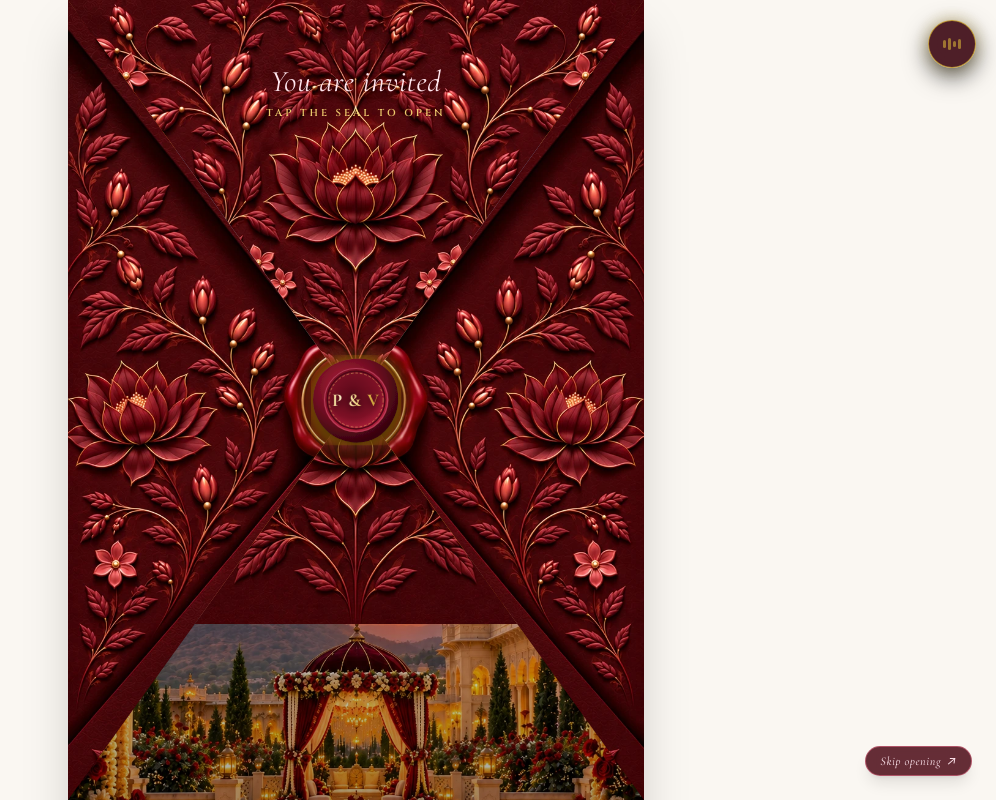
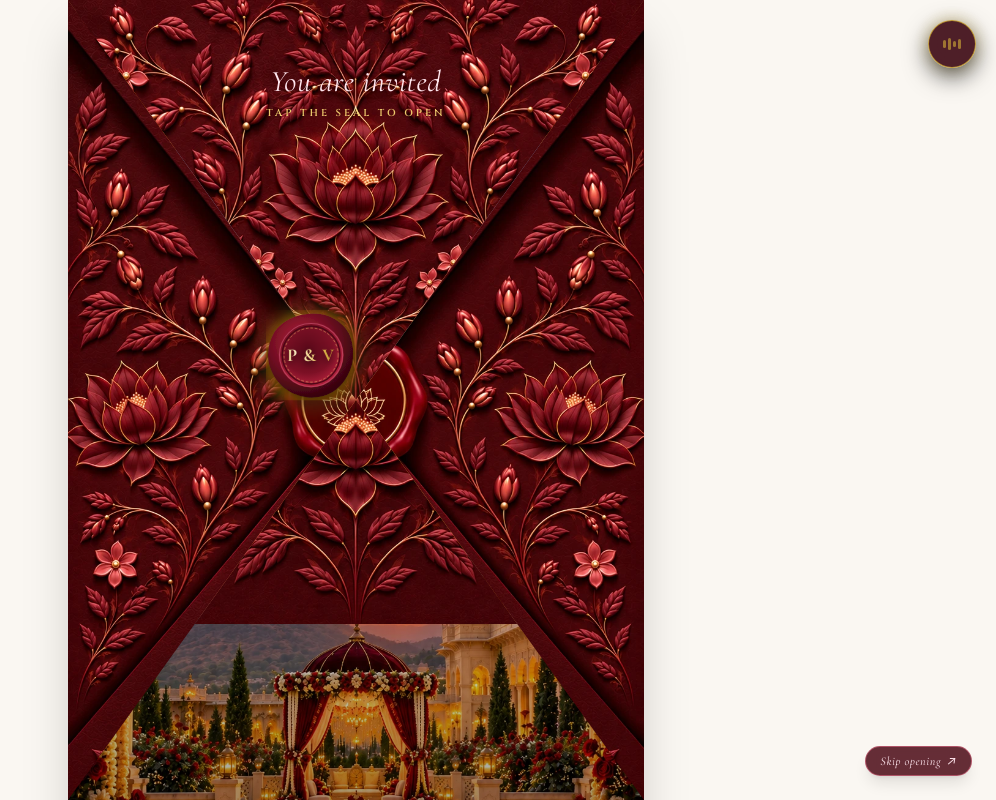
Before and after one commit to Samith08shettigar/wedding-invitation, a React (Vite) app: page / in a window 1280 px wide. Shown: the top 800 px of the page, without its empty margins (284-1280 px from the left). Built offline with nearby package versions, Linux system fonts and the light colour scheme.

Commit message:
Slow down and smooth 4-petal 3D unfolding animation for a luxurious opening effect

```diff
--- a/src/components/HeroCourtyard.jsx
+++ b/src/components/HeroCourtyard.jsx
@@ -21,10 +21,11 @@
     if (onStartMusic) onStartMusic();
     setOpenState('opening');
 
+    // 2.4s total: allows the luxurious 2.2s petal unfolding to complete fully and gracefully
     setTimeout(() => {
       setOpenState('opened');
       if (onOpenComplete) onOpenComplete();
-    }, 1200);
+    }, 2400);
   };
 
   const handleSkip = (e) => {
@@ -47,10 +48,10 @@
       {/* 1. COURTYARD BACKGROUND (background1.webp / png) */}
       <WeddingCourtyardScene />
 
-      {/* 2. COURTYARD HERO TEXT (Floats cleanly inside the upper archway) */}
+      {/* 2. COURTYARD HERO TEXT (Floats cleanly inside the upper archway as petals unfold) */}
       <div
-        className={`relative z-20 pt-14 sm:pt-20 px-6 max-w-lg mx-auto text-center flex flex-col items-center transition-all duration-1000 ${
-          isOpening ? 'opacity-100 translate-y-0 delay-300' : 'opacity-0 translate-y-6 pointer-events-none'
+        className={`relative z-20 pt-14 sm:pt-20 px-6 max-w-lg mx-auto text-center flex flex-col items-center transition-all duration-1200 ease-out ${
+          isOpening ? 'opacity-100 translate-y-0 delay-700' : 'opacity-0 translate-y-8 pointer-events-none'
         }`}
       >
         {/* Sacred Opening Verse */}
@@ -93,22 +94,23 @@
         </div>
       )}
 
-      {/* 3. 4-PETAL CARVED ENVELOPE (Smoothly unfolds and completely disappears when opened) */}
+      {/* 3. 4-PETAL CARVED ENVELOPE (Slowly and gracefully unfolds in 3D) */}
       {!isOpened && (
         <div
-          className={`absolute inset-0 z-30 perspective-1600 transition-opacity duration-1000 ${
-            isOpening ? 'opacity-0 pointer-events-none' : 'opacity-100 pointer-events-auto'
+          className={`absolute inset-0 z-30 perspective-1600 ${
+            isOpening ? 'pointer-events-none' : 'pointer-events-auto cursor-pointer'
           }`}
           onClick={handleOpen}
         >
           {/* TOP PETAL */}
           <div
-            className="absolute top-0 inset-x-0 h-1/2 overflow-hidden cursor-pointer transition-all duration-1000 ease-in-out"
+            className="absolute top-0 inset-x-0 h-1/2 overflow-hidden"
             style={{
               clipPath: 'polygon(0 0, 100% 0, 50% 100%)',
               transformOrigin: 'top center',
-              transform: isOpening ? 'rotateX(110deg) translateY(-80%) scaleY(0.4)' : 'none',
+              transform: isOpening ? 'rotateX(115deg) translateY(-30%) scaleY(0.7)' : 'rotateX(0deg) translateY(0) scaleY(1)',
               opacity: isOpening ? 0 : 1,
+              transition: 'transform 2200ms cubic-bezier(0.25, 1, 0.4, 1), opacity 2000ms cubic-bezier(0.4, 0, 0.2, 1) 200ms',
             }}
           >
             <picture>
@@ -119,12 +121,13 @@
 
           {/* LEFT PETAL */}
           <div
-            className="absolute inset-y-0 left-0 w-1/2 overflow-hidden cursor-pointer transition-all duration-1000 ease-in-out"
+            className="absolute inset-y-0 left-0 w-1/2 overflow-hidden"
             style={{
               clipPath: 'polygon(0 0, 100% 50%, 0 100%)',
               transformOrigin: 'left center',
-              transform: isOpening ? 'rotateY(-110deg) translateX(-80%) scaleX(0.4)' : 'none',
+              transform: isOpening ? 'rotateY(-115deg) translateX(-30%) scaleX(0.7)' : 'rotateY(0deg) translateX(0) scaleX(1)',
               opacity: isOpening ? 0 : 1,
+              transition: 'transform 2200ms cubic-bezier(0.25, 1, 0.4, 1) 100ms, opacity 2000ms cubic-bezier(0.4, 0, 0.2, 1) 300ms',
             }}
           >
             <picture>
@@ -135,12 +138,13 @@
 
           {/* RIGHT PETAL */}
           <div
-            className="absolute inset-y-0 right-0 w-1/2 overflow-hidden cursor-pointer transition-all duration-1000 ease-in-out"
+            className="absolute inset-y-0 right-0 w-1/2 overflow-hidden"
             style={{
               clipPath: 'polygon(100% 0, 0 50%, 100% 100%)',
               transformOrigin: 'right center',
-              transform: isOpening ? 'rotateY(110deg) translateX(80%) scaleX(0.4)' : 'none',
+              transform: isOpening ? 'rotateY(115deg) translateX(30%) scaleX(0.7)' : 'rotateY(0deg) translateX(0) scaleX(1)',
               opacity: isOpening ? 0 : 1,
+              transition: 'transform 2200ms cubic-bezier(0.25, 1, 0.4, 1) 100ms, opacity 2000ms cubic-bezier(0.4, 0, 0.2, 1) 300ms',
             }}
           >
             <picture>
@@ -151,12 +155,13 @@
 
           {/* BOTTOM PETAL */}
           <div
-            className="absolute bottom-0 inset-x-0 h-1/2 overflow-hidden cursor-pointer transition-all duration-1000 ease-in-out"
+            className="absolute bottom-0 inset-x-0 h-1/2 overflow-hidden"
             style={{
               clipPath: 'polygon(0 100%, 50% 0, 100% 100%)',
               transformOrigin: 'bottom center',
-              transform: isOpening ? 'rotateX(-110deg) translateY(80%) scaleY(0.4)' : 'none',
+              transform: isOpening ? 'rotateX(-115deg) translateY(30%) scaleY(0.7)' : 'rotateX(0deg) translateY(0) scaleY(1)',
               opacity: isOpening ? 0 : 1,
+              transition: 'transform 2200ms cubic-bezier(0.25, 1, 0.4, 1) 150ms, opacity 2000ms cubic-bezier(0.4, 0, 0.2, 1) 350ms',
             }}
           >
             <picture>
@@ -166,7 +171,13 @@
           </div>
 
           {/* Sealed Invitation Text */}
-          <div className={`absolute top-16 inset-x-0 flex flex-col items-center text-center px-4 pointer-events-none transition-opacity duration-400 ${isOpening ? 'opacity-0' : 'opacity-100'}`}>
+          <div
+            className="absolute top-16 inset-x-0 flex flex-col items-center text-center px-4 pointer-events-none transition-all duration-600 ease-out"
+            style={{
+              opacity: isOpening ? 0 : 1,
+              transform: isOpening ? 'translateY(-12px)' : 'translateY(0)',
+            }}
+          >
             <p className="font-serif italic text-2xl sm:text-3xl text-[#FFE6EE] tracking-wide drop-shadow-md mb-0.5">
               You are invited
             </p>
@@ -176,11 +187,18 @@
           </div>
 
           {/* Central Red Wax Seal */}
-          <div className={`absolute top-1/2 left-1/2 -translate-x-1/2 -translate-y-1/2 z-50 pointer-events-auto transition-all duration-400 ${isOpening ? 'scale-0 opacity-0' : 'scale-100 opacity-100'}`}>
+          <div
+            className="absolute top-1/2 left-1/2 -translate-x-1/2 -translate-y-1/2 z-50 transition-all duration-500 ease-out"
+            style={{
+              opacity: isOpening ? 0 : 1,
+              transform: isOpening ? 'translate(-50%, -50%) scale(1.15)' : 'translate(-50%, -50%) scale(1)',
+              pointerEvents: isOpening ? 'none' : 'auto',
+            }}
+          >
             <CarvedWaxSeal
               monogram={weddingData.monogram}
               size={90}
-              isPulsing={true}
+              isPulsing={!isOpening}
               onClick={handleOpen}
             />
           </div>
```
